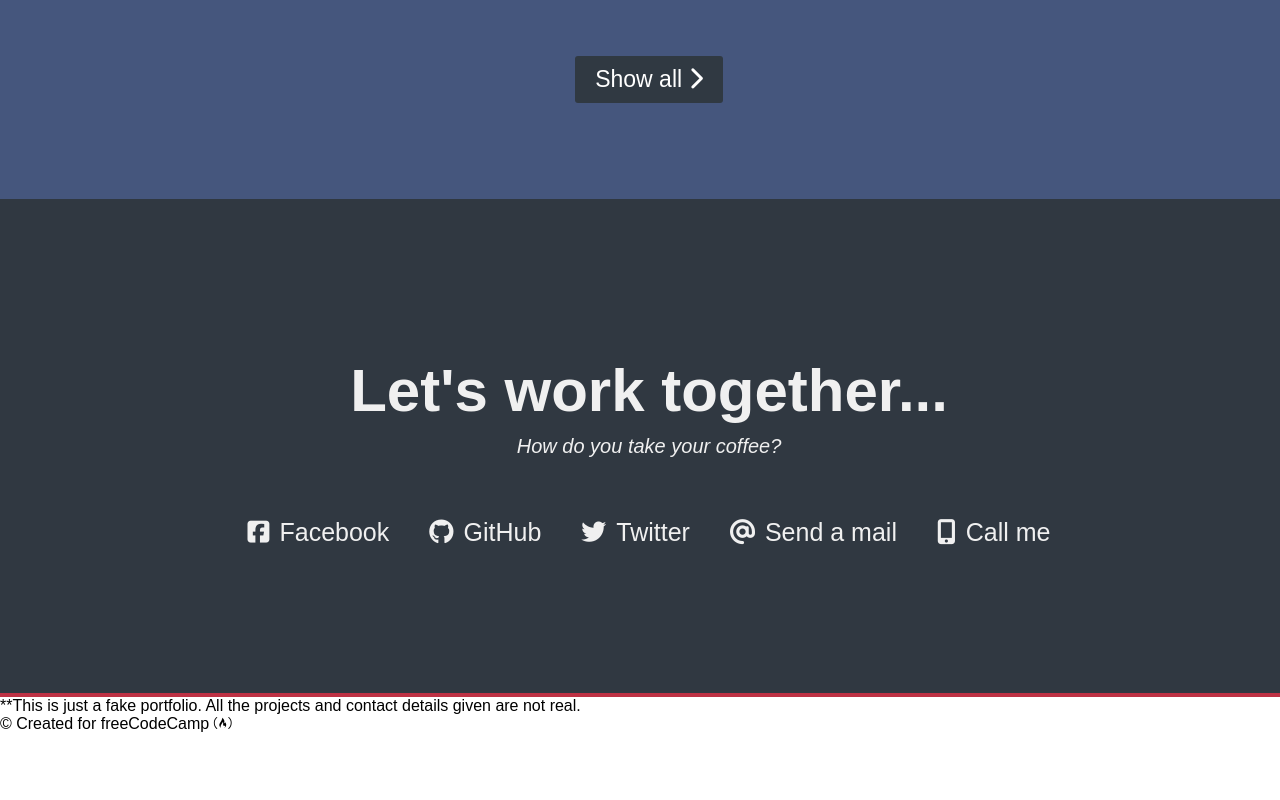
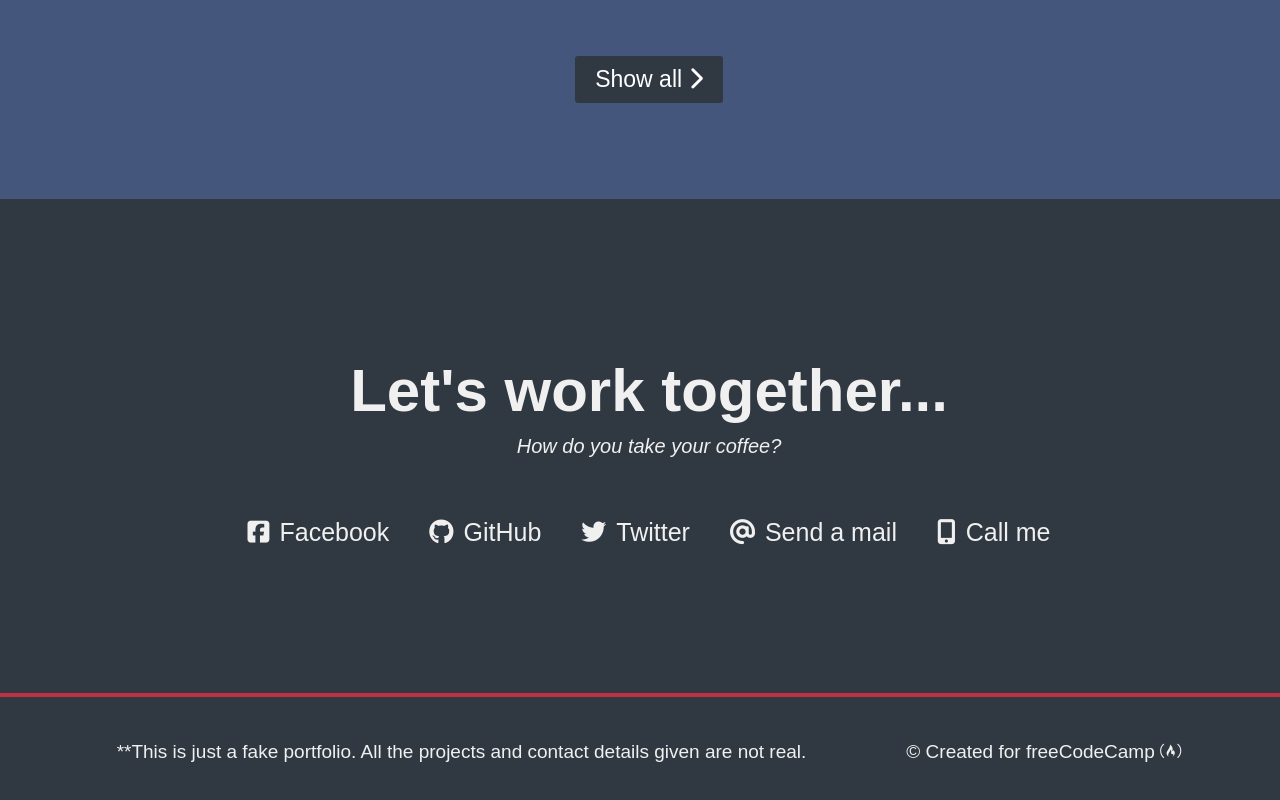
Before and after one commit to mvfasatresor/Personal-Portfolio-Webpage, a plain HTML site: page index.html in a window 1280 px wide. Shown: the part 1805-2605 px from the top of the page. Before the commit the page ends 2538 px from the top, so only its background shows below. Drawn offline with Linux system fonts and the light colour scheme.

Commit message:
footer complete

```diff
--- a/styles.css
+++ b/styles.css
@@ -142,7 +142,27 @@ button{
     color: #f0f0f0;
     font-size: 25px;
     padding: 60px 20px 0 20px;
+
 }
 .contact-links a i{
     padding-right: 10px;
+
 }
+
+
+
+/* FOOTER */
+footer{
+    display: flex;
+    justify-content: center;
+    align-items: center;
+    background-color: #303942;
+    color: #f0f0f0;
+    height: 109.029px;
+    width: 1298.08px;
+    font-size: 19px;
+    gap: 100px;
+}
+footer p{
+    /* padding:0 30px; */
+}
```
